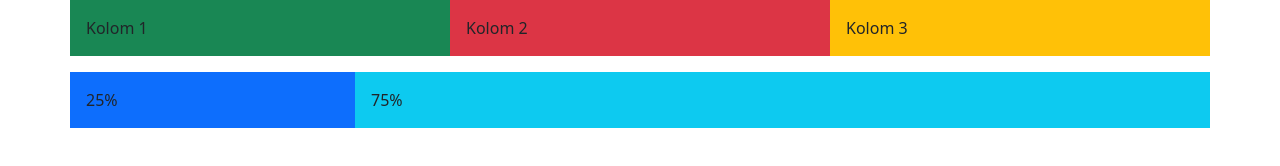
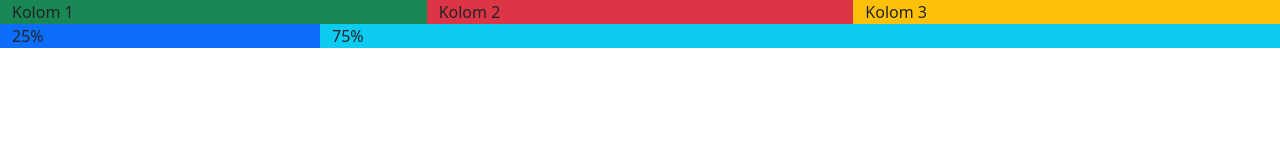
Before and after one commit to beza31/praktikum-semester-5, a plain HTML site: page grid.html in a window 1280 px wide. Drawn offline with nearby package versions, Linux system fonts and the light colour scheme.

Commit message:
eleventh

```diff
--- a/grid.html
+++ b/grid.html
@@ -7,15 +7,15 @@
     <link href="https://cdn.jsdelivr.net/npm/bootstrap@5.3.8/dist/css/bootstrap.min.css" rel="stylesheet" integrity="sha384-sRIl4kxILFvY47J16cr9ZwB07vP4J8+LH7qKQnuqkuIAvNWLzeN8tE5YBujZqJLB" crossorigin="anonymous">
 </head>
 <body>
-    <div class="container">
+    <div class="container-fluid">
         <div class="row">
-            <div class="col-4 bg-success p-3">Kolom 1</div>
-            <div class="col-4 bg-danger p-3">Kolom 2</div>
-            <div class="col-4 bg-warning p-3">Kolom 3</div>
+            <div class="col-4 bg-success">Kolom 1</div>
+            <div class="col-4 bg-danger">Kolom 2</div>
+            <div class="col-4 bg-warning">Kolom 3</div>
         </div>
-        <div class="row mt-3">
-            <div class="col-3 bg-primary p-3">25%</div>
-            <div class="col-9 bg-info p-3">75%</div>
+        <div class="row">
+            <div class="col-3 bg-primary">25%</div>
+            <div class="col-9 bg-info">75%</div>
         </div>
     </div>
 
```
